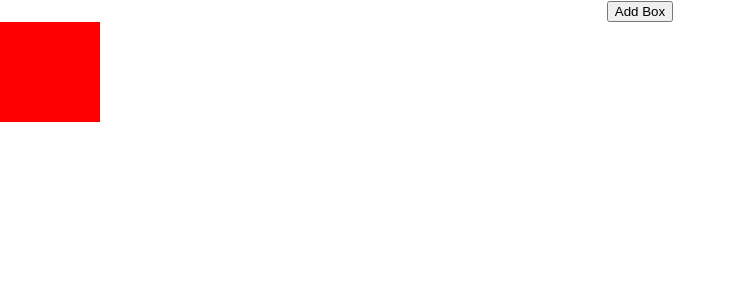
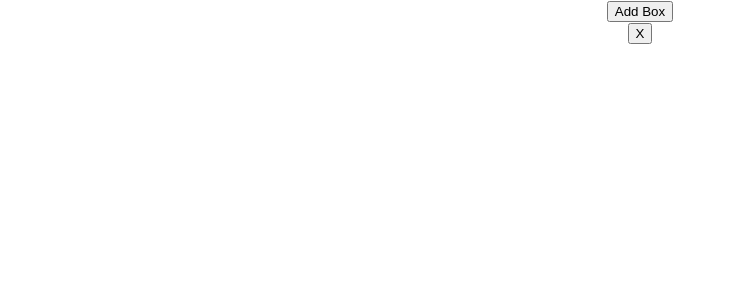
Before and after one commit to jreidmke/color-form, a React (Create React App) app: page / in a window 1280 px wide. Both pictures are taken after a click on the button "Add Box". Shown: the top 300 px of the page, without its empty margins (0-736 px from the left). Built offline with nearby package versions, Linux system fonts and the light colour scheme.

Commit message:
updated handleRemove func. added props

```diff
--- a/src/Box.js
+++ b/src/Box.js
@@ -1,10 +1,11 @@
-import { v4 as uuidv4 } from 'uuid';
 
-const Box = () => {
+const Box = ({id, handleRemove, height, width, backgroundColor}) => {
         const remove = () => handleRemove(id);
 
         return(
-                <div style={{height:'100px', width:'100px', backgroundColor:'red'}}></div>
+                <div key={id} style={{height:height, width:width, backgroundColor:backgroundColor}}>
+                        <button onClick={remove}>X</button>
+                </div>
         )
 }
 
```
